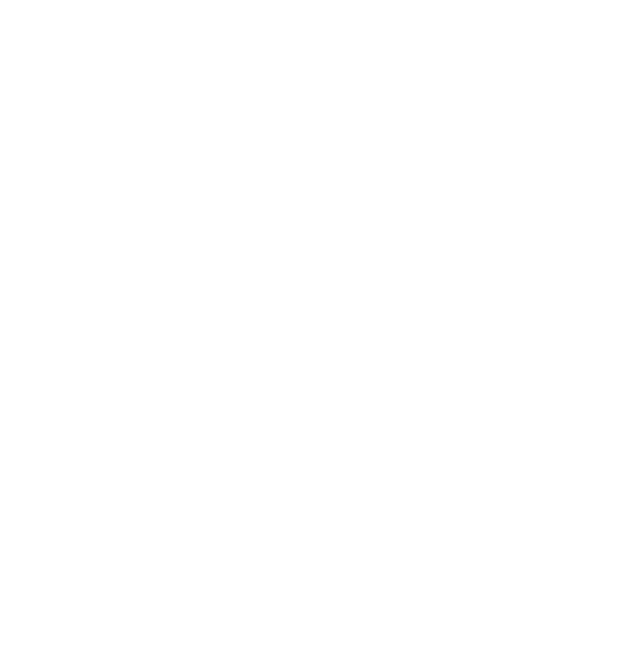
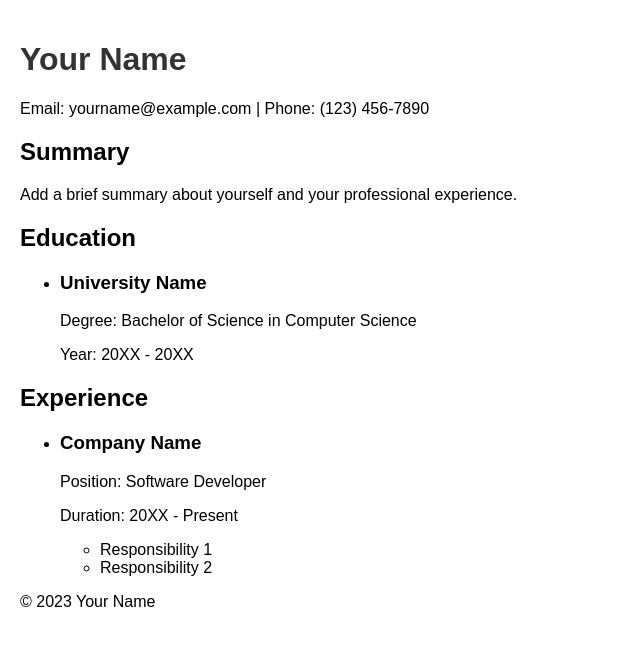
Before and after one commit to CourtneyN387/CourtneyN387, a plain HTML site: page resume.html in a window 1280 px wide. Shown: the whole page, without its empty margins (0-640 px from the left). Drawn offline with Linux system fonts and the light colour scheme.

Commit message:
Update resume.html

```diff
--- a/resume.html
+++ b/resume.html
@@ -4,9 +4,69 @@
 <head>
   <meta charset="UTF-8">
   <meta name="viewport" content="width=device-width, initial-scale=1.0">
-  <title>Resume</title>
+  <title>My Resume</title>
+  <style>
+    /* Add your CSS styles here */
+    /* For example, you can style the body and headings */
+    body {
+      font-family: Arial, sans-serif;
+      margin: 0;
+      padding: 20px;
+    }
+
+    h1 {
+      color: #333;
+    }
+
+    /* Add more styles as needed */
+  </style>
 </head>
 
 <body>
+  <header>
+    <h1>Your Name</h1>
+    <p>Email: yourname@example.com | Phone: (123) 456-7890</p>
+  </header>
+
+  <section>
+    <h2>Summary</h2>
+    <p>Add a brief summary about yourself and your professional experience.</p>
+  </section>
+
+  <section>
+    <h2>Education</h2>
+    <ul>
+      <li>
+        <h3>University Name</h3>
+        <p>Degree: Bachelor of Science in Computer Science</p>
+        <p>Year: 20XX - 20XX</p>
+      </li>
+      <!-- Add more education details if necessary -->
+    </ul>
+  </section>
+
+  <section>
+    <h2>Experience</h2>
+    <ul>
+      <li>
+        <h3>Company Name</h3>
+        <p>Position: Software Developer</p>
+        <p>Duration: 20XX - Present</p>
+        <ul>
+          <li>Responsibility 1</li>
+          <li>Responsibility 2</li>
+          <!-- Add more responsibilities if necessary -->
+        </ul>
+      </li>
+      <!-- Add more experience details if necessary -->
+    </ul>
+  </section>
+
+  <!-- Add more sections as needed (e.g., skills, projects, certifications) -->
+
+  <footer>
+    <p>&copy; 2023 Your Name</p>
+  </footer>
 </body>
+
 </html>
```
